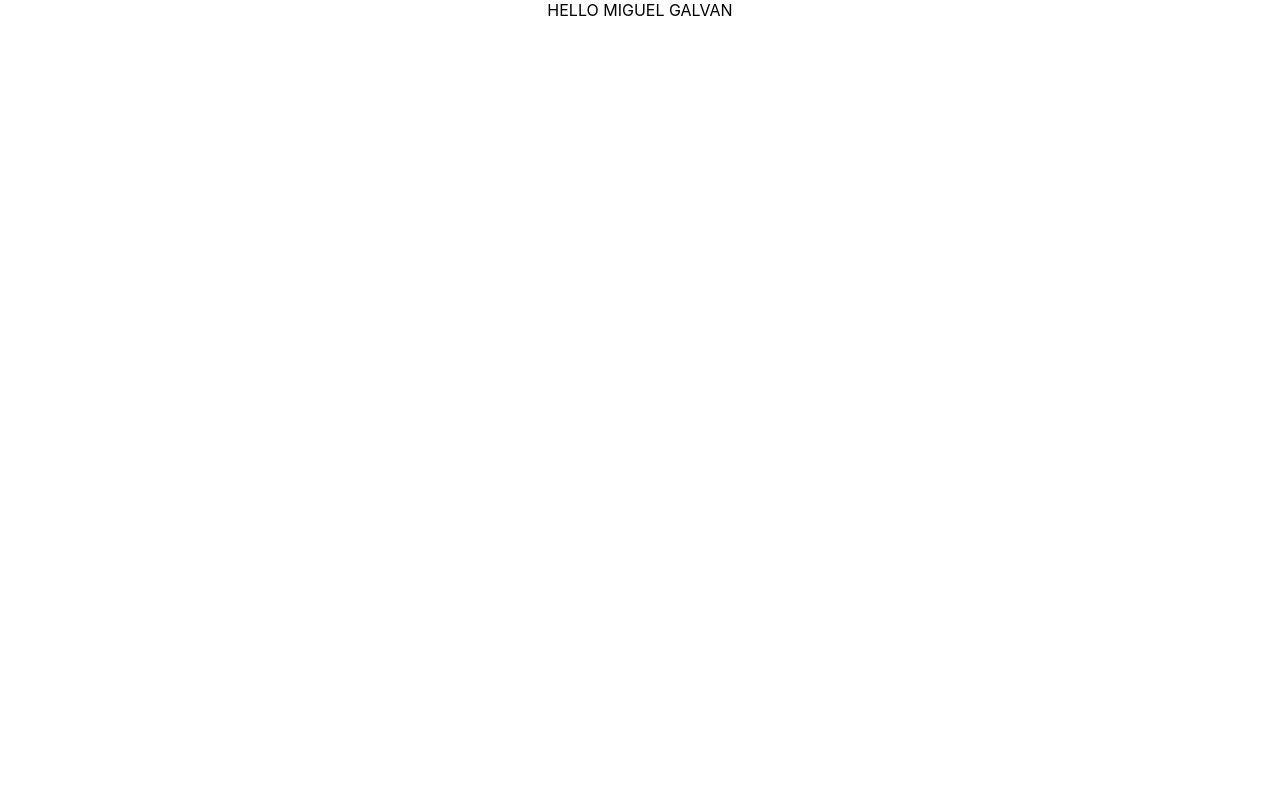
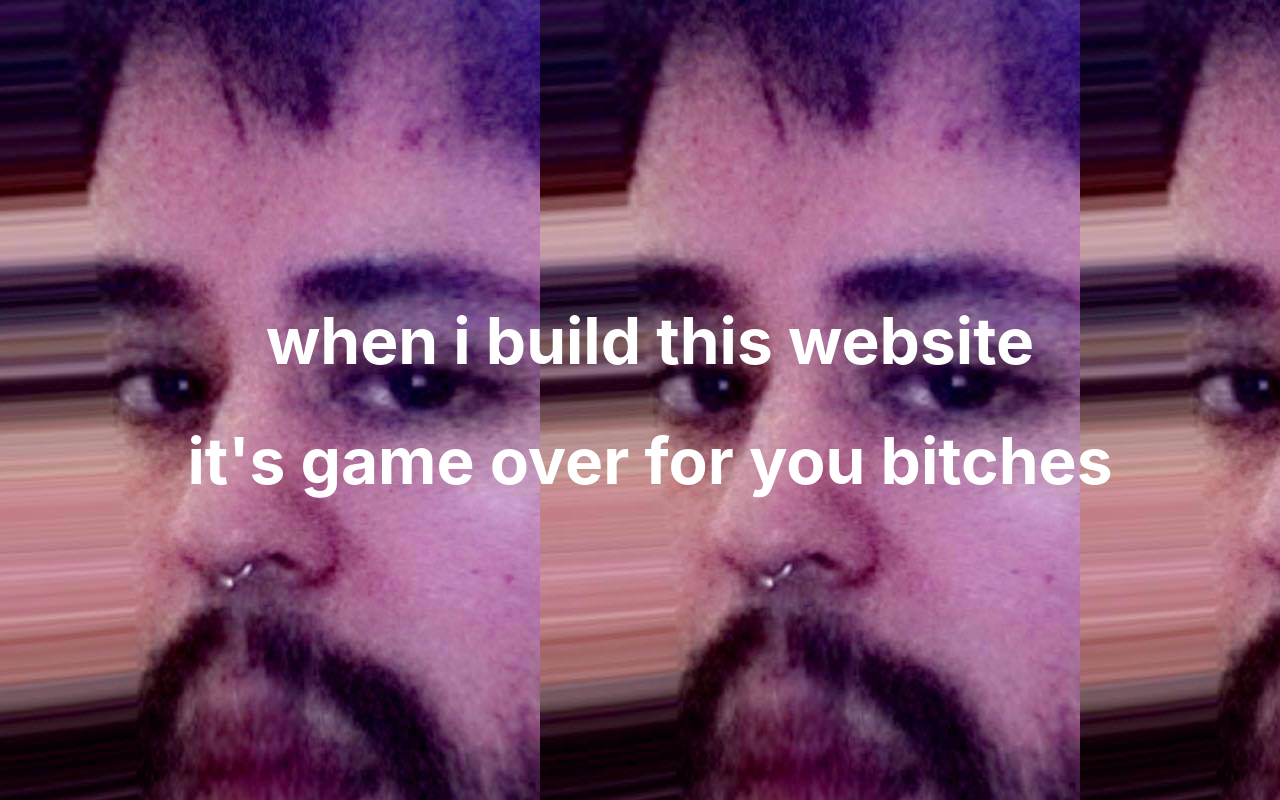
Before and after one commit to mgacoder/miguelgalvancodes, a React (Create React App) app: page / in a window 1280 px wide. Built offline with nearby package versions, Linux system fonts and the light colour scheme.

Commit message:
changes to my website, placeholder for now

```diff
--- a/src/App.js
+++ b/src/App.js
@@ -4,7 +4,8 @@ import './App.css';
 function App() {
   return (
     <div className="App">
-      HELLO MIGUEL GALVAN
+      <h1>when i build this website</h1>
+      <h1>it's game over for you bitches</h1>
     </div>
   );
 }
--- a/src/index.css
+++ b/src/index.css
@@ -3,11 +3,25 @@ body {
   font-family: -apple-system, BlinkMacSystemFont, 'Segoe UI', 'Roboto', 'Oxygen',
     'Ubuntu', 'Cantarell', 'Fira Sans', 'Droid Sans', 'Helvetica Neue',
     sans-serif;
+  font-size:xx-large;
+  font-weight:800;
+  color: white;
   -webkit-font-smoothing: antialiased;
   -moz-osx-font-smoothing: grayscale;
+
+  background: url('../public/websitephoto.jpg');
+
 }
 
 code {
   font-family: source-code-pro, Menlo, Monaco, Consolas, 'Courier New',
     monospace;
 }
+
+.App{
+  position: absolute;
+  top: 50%;
+  transform: translate(0, -50%);
+  padding: 10px;
+  width: 100%;
+}
```
Also changed, not shown: public/websitephoto.jpg (added).
